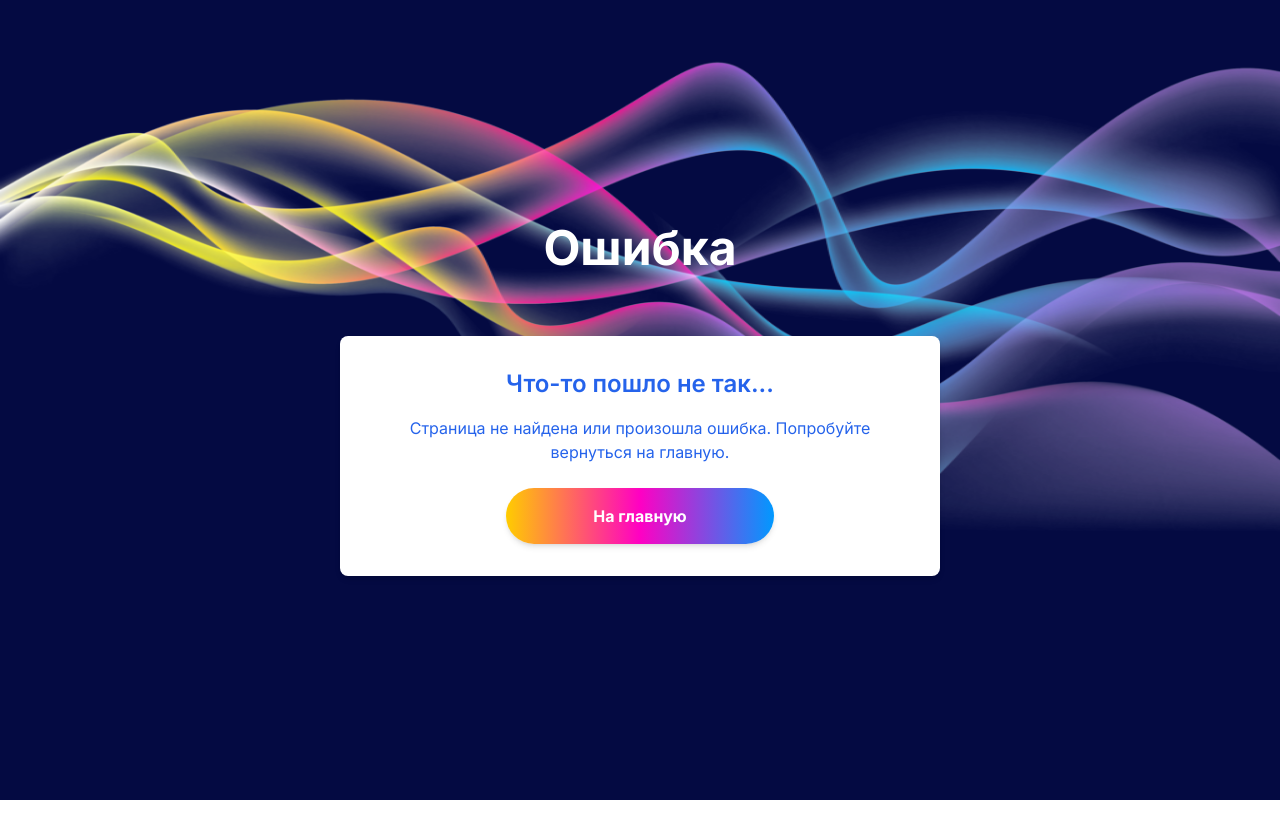
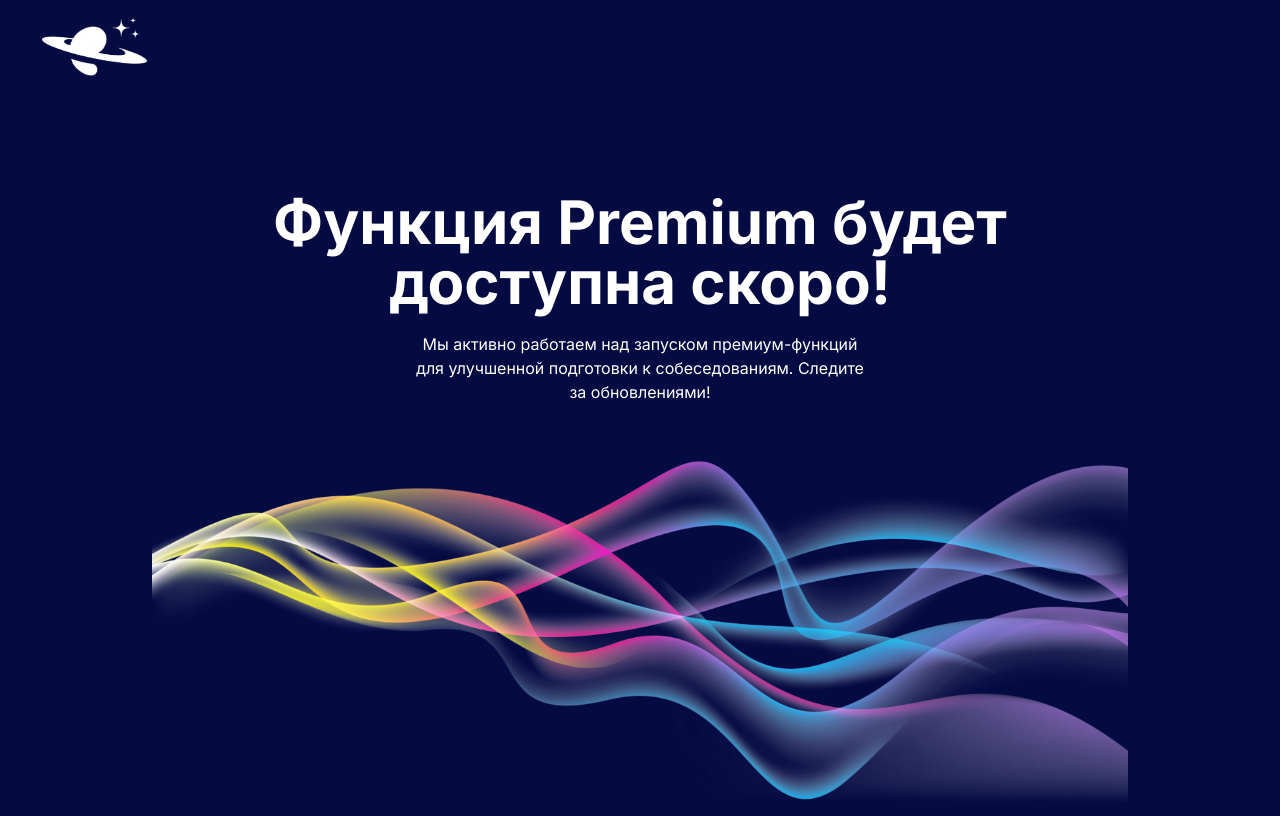
Before and after one commit to InteviewPrep-LevelUp/frontend, a React (Create React App) app: page /premium in a window 1280 px wide. Built offline with nearby package versions, Linux system fonts and the light colour scheme.

Commit message:
final change

```diff
--- a/src/pages/CheckPage.tsx
+++ b/src/pages/CheckPage.tsx
@@ -46,14 +46,12 @@ const CheckPage: React.FC = () => {
             </ul>
           </div>
         ) : (
-          // Если неправильных ответов нет
           <p className="text-sm sm:text-base text-gray-800">
             Нет неправильных ответов.
           </p>
         )}
       </div>
 
-      {/* Кнопка перехода на страницу рекомендаций */}
       <button
         onClick={() => navigate("/recommendations")}
         className="mt-12 px-6 sm:px-8 py-3 sm:py-4 bg-gradient-to-r from-blue-500 to-purple-600 text-white text-sm sm:text-lg font-semibold rounded-lg shadow-md hover:opacity-90 transition-opacity mb-10"
--- a/src/pages/DirectionPage.tsx
+++ b/src/pages/DirectionPage.tsx
@@ -15,11 +15,37 @@ const DirectionPage = () => {
       name: "Mobile Development",
       description: "Создавай приложения для IOS и Android",
     },
+    {
+      name: "Game Development",
+      description: "Создавай игры легко и просто",
+    },
     { name: "DevOps", description: "Автоматизируй процессы разработки" },
+    {
+      name: "Полное интервью 🔒",
+      description: "Пройди полное интервью и узнай все свои слабые стороны",
+      isPremium: true, // добавляем ключ для премиум направления
+    },
+    {
+      name: "Soft skills 🔒",
+      description: "Насколько у вас хорошие софты?",
+      isPremium: true,
+    },
+    {
+      name: "Голос 🔒",
+      description: "Узнай, насколько уверенно ты говоришь",
+      isPremium: true,
+    },
   ];
 
-  const handleSelectDirection = (specialty: string) => {
-    navigate("/level", { state: { specialty } });
+  const handleSelectDirection = (
+    specialty: string,
+    isPremium: boolean = false
+  ) => {
+    if (isPremium) {
+      navigate("/premium");
+    } else {
+      navigate("/level", { state: { specialty } });
+    }
   };
 
   return (
@@ -39,7 +65,12 @@ const DirectionPage = () => {
         {directions.map((direction, index) => (
           <div
             key={index}
-            onClick={() => handleSelectDirection(direction.name)}
+            onClick={() =>
+              handleSelectDirection(
+                direction.name,
+                direction.isPremium || false
+              )
+            }
             className="bg-white rounded-lg shadow-md p-6 hover:shadow-lg transform hover:scale-105 transition-all cursor-pointer"
             style={{
               maxWidth: "300px",
--- /dev/null
+++ b/src/pages/PremiumPage.tsx
@@ -0,0 +1,33 @@
+import React from "react";
+
+const PremiumPage = () => {
+  return (
+    <div className="bg-custom-blue flex flex-col items-center justify-center min-h-screen">
+      <header className="flex flex-wrap justify-between items-center max-w-7xl w-full mx-auto py-4 px-6 md:px-10 text-white">
+        <div className="flex items-center gap-6 md:gap-10">
+          <img src="img/logo.png" className="h-12 md:h-16" alt="Logo" />
+        </div>
+      </header>
+
+      <section
+        className="flex flex-col text-white items-center pt-16 md:pt-24 h-[90vh] p-10"
+        style={{
+          backgroundImage: "url('img/gradient.png')",
+          backgroundSize: "100% 400px",
+          backgroundPosition: "bottom",
+          backgroundRepeat: "no-repeat",
+        }}
+      >
+        <h1 className="text-3xl md:text-5xl lg:text-[60px] font-bold text-center leading-tight max-w-4xl">
+          Функция Premium будет доступна скоро!
+        </h1>
+        <p className="mt-5 text-sm md:text-base max-w-md text-center">
+          Мы активно работаем над запуском премиум-функций для улучшенной
+          подготовки к собеседованиям. Следите за обновлениями!
+        </p>
+      </section>
+    </div>
+  );
+};
+
+export default PremiumPage;
--- a/src/routes/MainRoutes.tsx
+++ b/src/routes/MainRoutes.tsx
@@ -9,6 +9,7 @@ import QuestionPage from "../pages/QuestionPage";
 import RecommendationPage from "../pages/RecommendationPage";
 import GoPage from "../pages/GoPage";
 import ErrorPage from "../pages/ErrorPage";
+import PremiumPage from "../pages/PremiumPage";
 
 const MainRoutes = () => {
   return (
@@ -21,6 +22,7 @@ const MainRoutes = () => {
       <Route path="/check" element={<CheckPage />} />
       <Route path="/recommendations" element={<RecommendationPage />} />
       <Route path="/go" element={<GoPage />} />
+      <Route path="/premium" element={<PremiumPage />} />
       <Route path="*" element={<ErrorPage />} />
     </Routes>
   );
--- a/src/store/actions/feedback.action.ts
+++ b/src/store/actions/feedback.action.ts
@@ -9,7 +9,6 @@ type AnswersData = {
   answers: Answer[];
 };
 
-// Обновляем экшн
 export const submitAnswers = createAsyncThunk(
   "answers/submit",
   async ({
```
